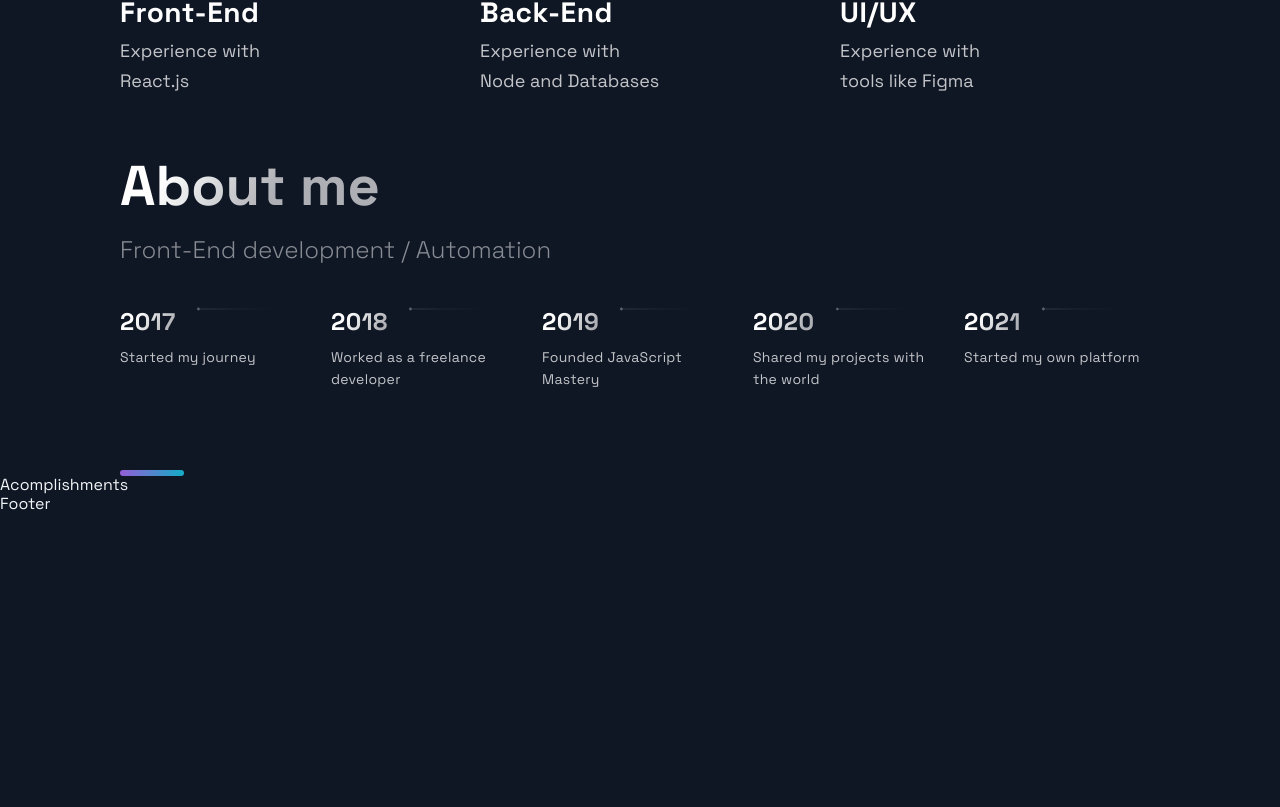
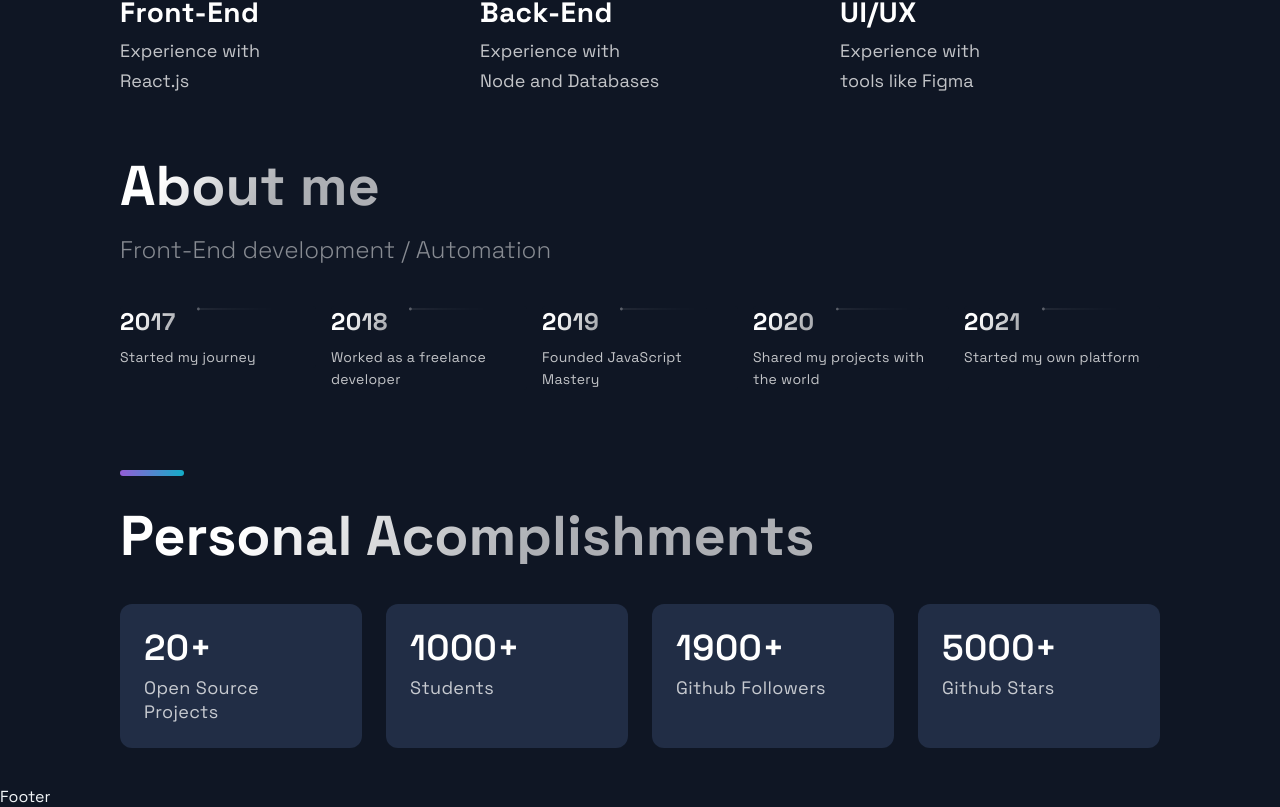
Before and after one commit to dmitridrozdov/portfolio-website, a Next.js app: page / in a window 1280 px wide. Shown: the part 2505-3312 px from the top of the page. Before the commit the page ends 3019 px from the top, so only its background shows below. Built offline with nearby package versions, Linux system fonts and the light colour scheme.

Commit message:
Update Acomplishments.js

```diff
--- a/src/components/Acomplishments/Acomplishments.js
+++ b/src/components/Acomplishments/Acomplishments.js
@@ -1,7 +1,7 @@
 import React from 'react';
 
-import { Section, SectionDivider, SectionTitle } from '../../styles/GlobalComponents';
-import { Box, Boxes, BoxNum, BoxText } from './AcomplishmentsStyles';
+import { Section, SectionDivider, SectionTitle } from '../../styles/GlobalComponents'
+import { Box, Boxes, BoxNum, BoxText } from './AcomplishmentsStyles'
 
 const data = [
   { number: 20, text: 'Open Source Projects'},
@@ -11,9 +11,17 @@
 ];
 
 const Acomplishments = () => (
-  <div>
-    Acomplishments
-  </div>
-);
+  <Section>
+    <SectionTitle>Personal Acomplishments</SectionTitle>
+    <Boxes>
+      {data.map((card, index) =>
+        <Box key={index}>
+          <BoxNum>{card.number}+</BoxNum>
+          <BoxText>{card.text}</BoxText>
+        </Box>
+      )}
+    </Boxes>
+  </Section>
+)
 
-export default Acomplishments;
+export default Acomplishments
```
